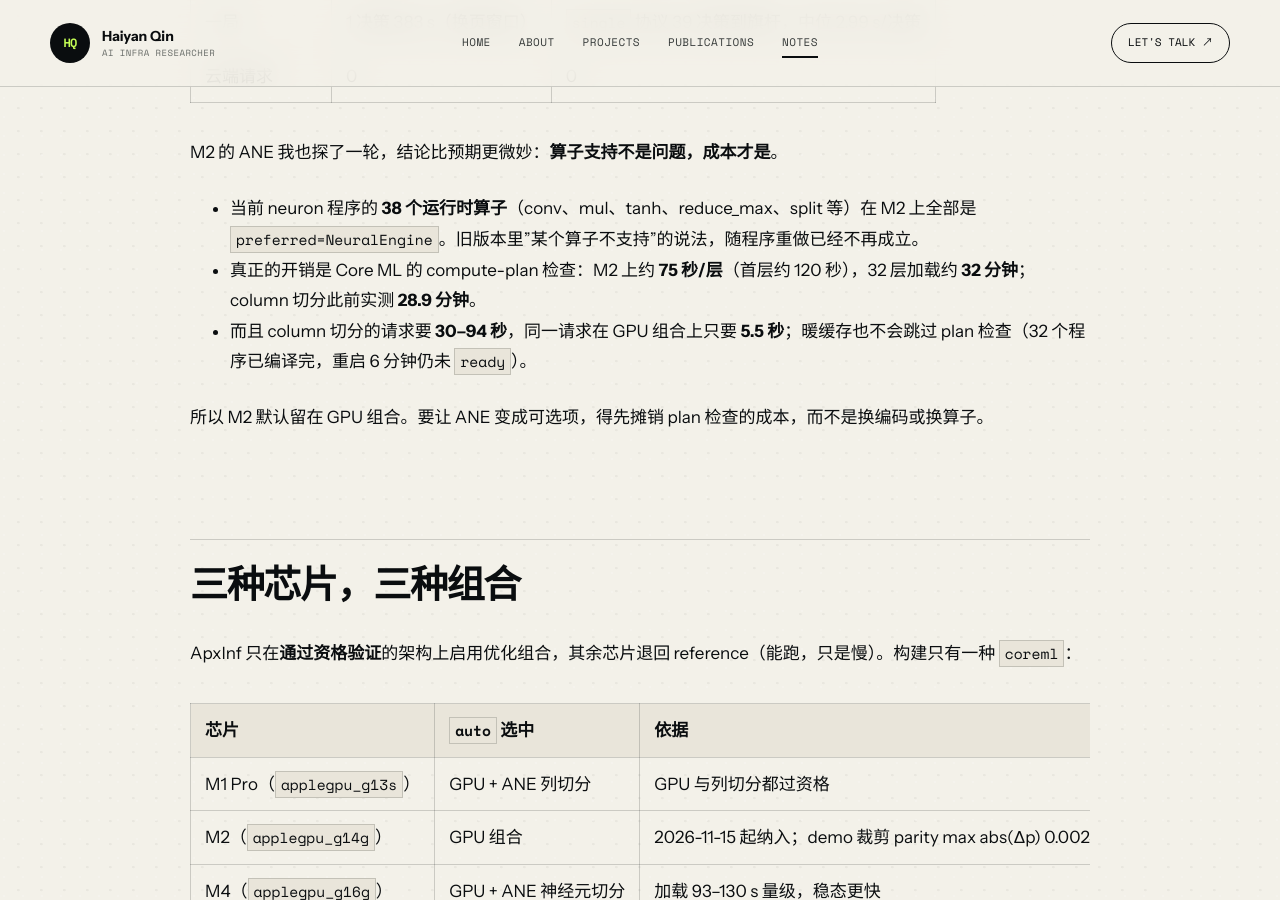
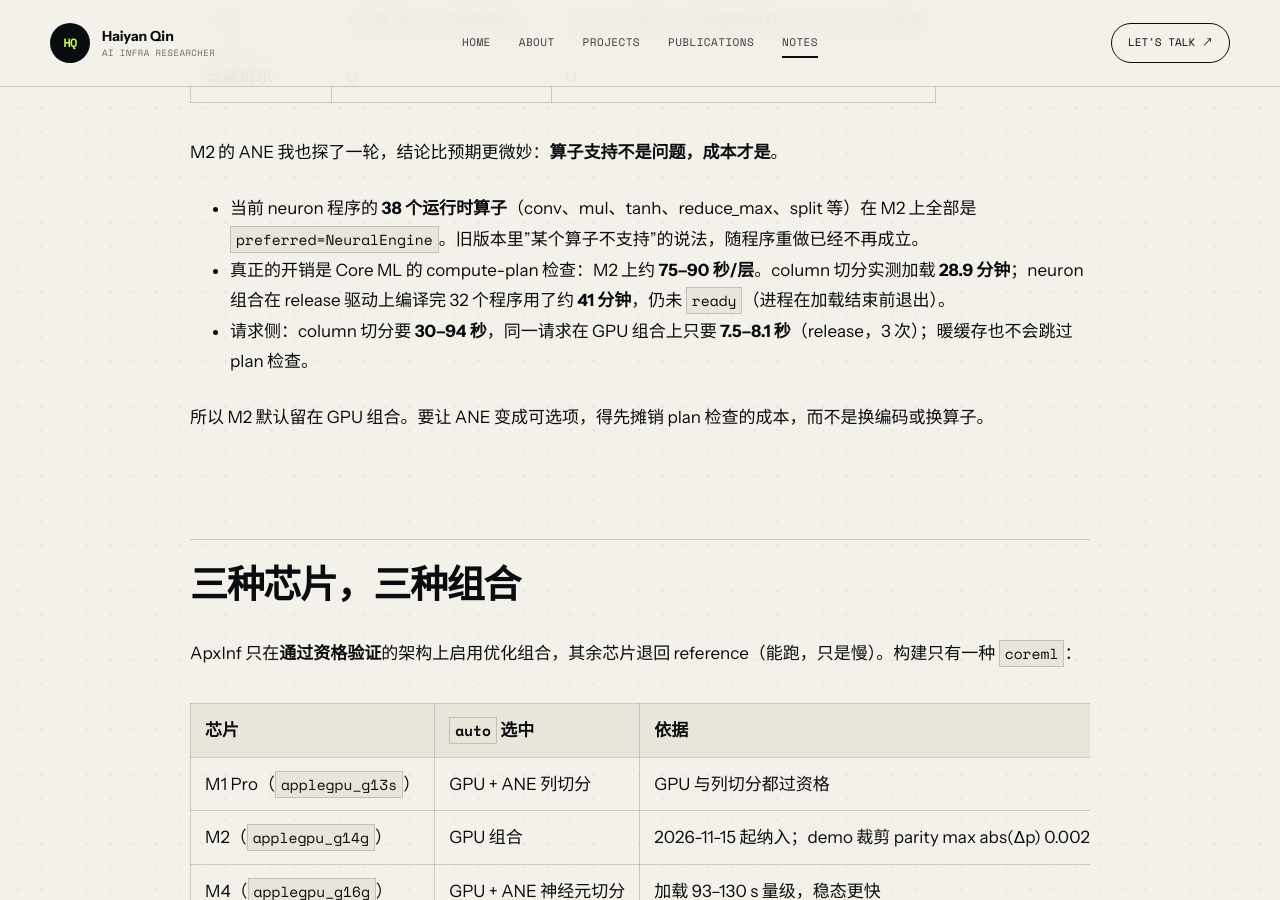
Before and after one commit to qhy991/qhy991.github.io, a Jekyll site: the page built from _posts/2026-11-15-mario-clef-on-apple-silicon.md, in a window 1280 px wide and 900 px high, scrolled down 5031 px. Built offline with Jekyll 4.4.1, drawn with Linux system fonts in a browser that asks for light colours.

Commit message:
M2 ANE: add the release paired numbers and the failed neuron load

```diff
--- a/_posts/2026-11-15-mario-clef-on-apple-silicon.md
+++ b/_posts/2026-11-15-mario-clef-on-apple-silicon.md
@@ -92,8 +92,8 @@ M2 之前一直落在 reference 组合上，慢到不适合演示。这次把它
 M2 的 ANE 我也探了一轮，结论比预期更微妙：**算子支持不是问题，成本才是**。
 
 - 当前 neuron 程序的 **38 个运行时算子**（conv、mul、tanh、reduce_max、split 等）在 M2 上全部是 `preferred=NeuralEngine`。旧版本里"某个算子不支持"的说法，随程序重做已经不再成立。
-- 真正的开销是 Core ML 的 compute-plan 检查：M2 上约 **75 秒/层**（首层约 120 秒），32 层加载约 **32 分钟**；column 切分此前实测 **28.9 分钟**。
-- 而且 column 切分的请求要 **30–94 秒**，同一请求在 GPU 组合上只要 **5.5 秒**；暖缓存也不会跳过 plan 检查（32 个程序已编译完，重启 6 分钟仍未 `ready`）。
+- 真正的开销是 Core ML 的 compute-plan 检查：M2 上约 **75–90 秒/层**。column 切分实测加载 **28.9 分钟**；neuron 组合在 release 驱动上编译完 32 个程序用了约 **41 分钟**，仍未 `ready`（进程在加载结束前退出）。
+- 请求侧：column 切分要 **30–94 秒**，同一请求在 GPU 组合上只要 **7.5–8.1 秒**（release，3 次）；暖缓存也不会跳过 plan 检查。
 
 所以 M2 默认留在 GPU 组合。要让 ANE 变成可选项，得先摊销 plan 检查的成本，而不是换编码或换算子。
 
```
